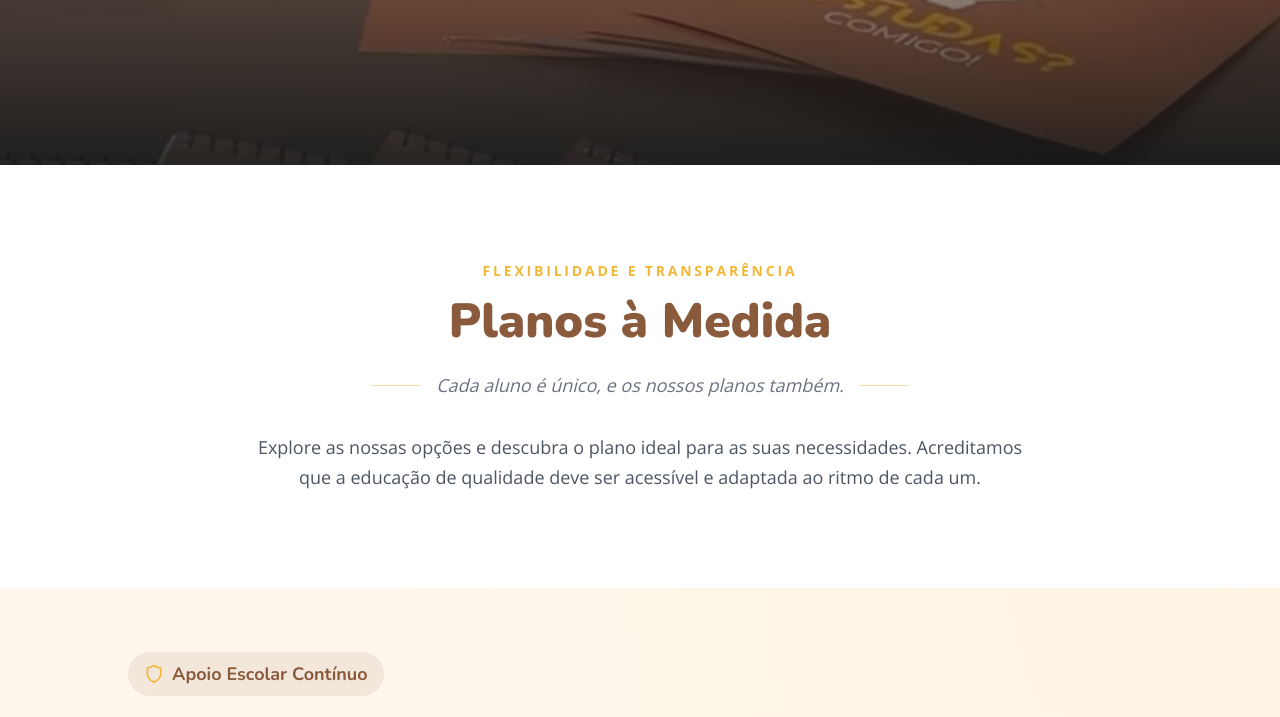
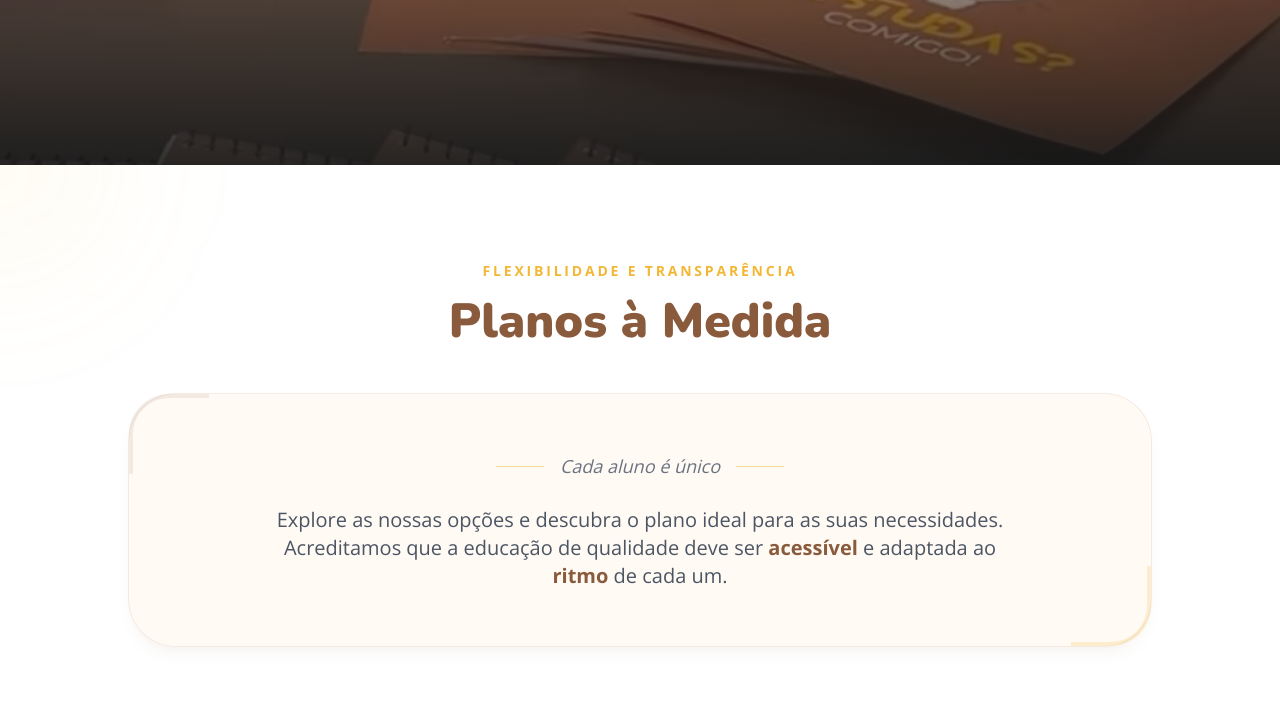
Before and after one commit to GJCMarques/estudas-comigo, a plain HTML site: page precos/index.html in a window 1280 px wide. Shown: the part 463-1180 px from the top of the page. Drawn offline with nearby package versions, Linux system fonts and the light colour scheme; a web font is replaced by a local one.

Commit message:
Update index.html

```diff
--- a/precos/index.html
+++ b/precos/index.html
@@ -270,21 +270,30 @@
     </div>
   </section>
 
-  <section class="py-24 px-6 bg-white">
-    <div class="max-w-4xl mx-auto text-center reveal">
+<section class="py-24 px-6 bg-white relative overflow-hidden">
+    <div class="absolute top-0 left-0 w-64 h-64 bg-secondary/5 rounded-full blur-3xl pointer-events-none -translate-x-1/2 -translate-y-1/2"></div>
+
+    <div class="max-w-5xl mx-auto text-center reveal relative z-10">
 
       <span class="text-secondary font-bold tracking-[0.2em] uppercase text-sm mb-4 block">Flexibilidade e Transparência</span>
-      <h2 class="font-heading font-black text-4xl lg:text-5xl text-primary mb-6">Planos à Medida</h2>
+      <h2 class="font-heading font-black text-4xl lg:text-5xl text-primary mb-12">Planos à Medida</h2>
 
-      <div class="flex items-center justify-center gap-4 text-gray-400 mb-8">
-         <span class="w-12 h-px bg-secondary/50"></span>
-         <p class="font-body italic font-medium text-gray-500">Cada aluno é único, e os nossos planos também.</p>
-         <span class="w-12 h-px bg-secondary/50"></span>
+      <div class="relative bg-orange-50/60 rounded-[3rem] p-10 md:p-14 border border-primary/10 shadow-lg shadow-primary/5 group hover:shadow-xl hover:border-secondary/30 transition-all duration-500 hover:-translate-y-1">
+
+          <div class="absolute top-0 left-0 w-20 h-20 border-t-4 border-l-4 border-primary/10 rounded-tl-[2.5rem] group-hover:border-primary/30 transition-colors duration-500"></div>
+          <div class="absolute bottom-0 right-0 w-20 h-20 border-b-4 border-r-4 border-secondary/20 rounded-br-[2.5rem] group-hover:border-secondary/40 transition-colors duration-500"></div>
+
+          <div class="flex items-center justify-center gap-4 text-gray-400 mb-6">
+             <span class="w-12 h-px bg-secondary/50"></span>
+             <p class="font-body italic font-medium text-gray-500">Cada aluno é único</p>
+             <span class="w-12 h-px bg-secondary/50"></span>
+          </div>
+
+          <p class="text-lg md:text-xl text-gray-600 leading-relaxed font-body max-w-3xl mx-auto">
+            Explore as nossas opções e descubra o plano ideal para as suas necessidades. Acreditamos que a educação de qualidade deve ser <strong class="text-primary">acessível</strong> e adaptada ao <strong class="text-primary">ritmo</strong> de cada um.
+          </p>
       </div>
 
-      <p class="text-lg text-gray-600 leading-relaxed max-w-3xl mx-auto">
-        Explore as nossas opções e descubra o plano ideal para as suas necessidades. Acreditamos que a educação de qualidade deve ser acessível e adaptada ao ritmo de cada um.
-      </p>
     </div>
   </section>
 
```
